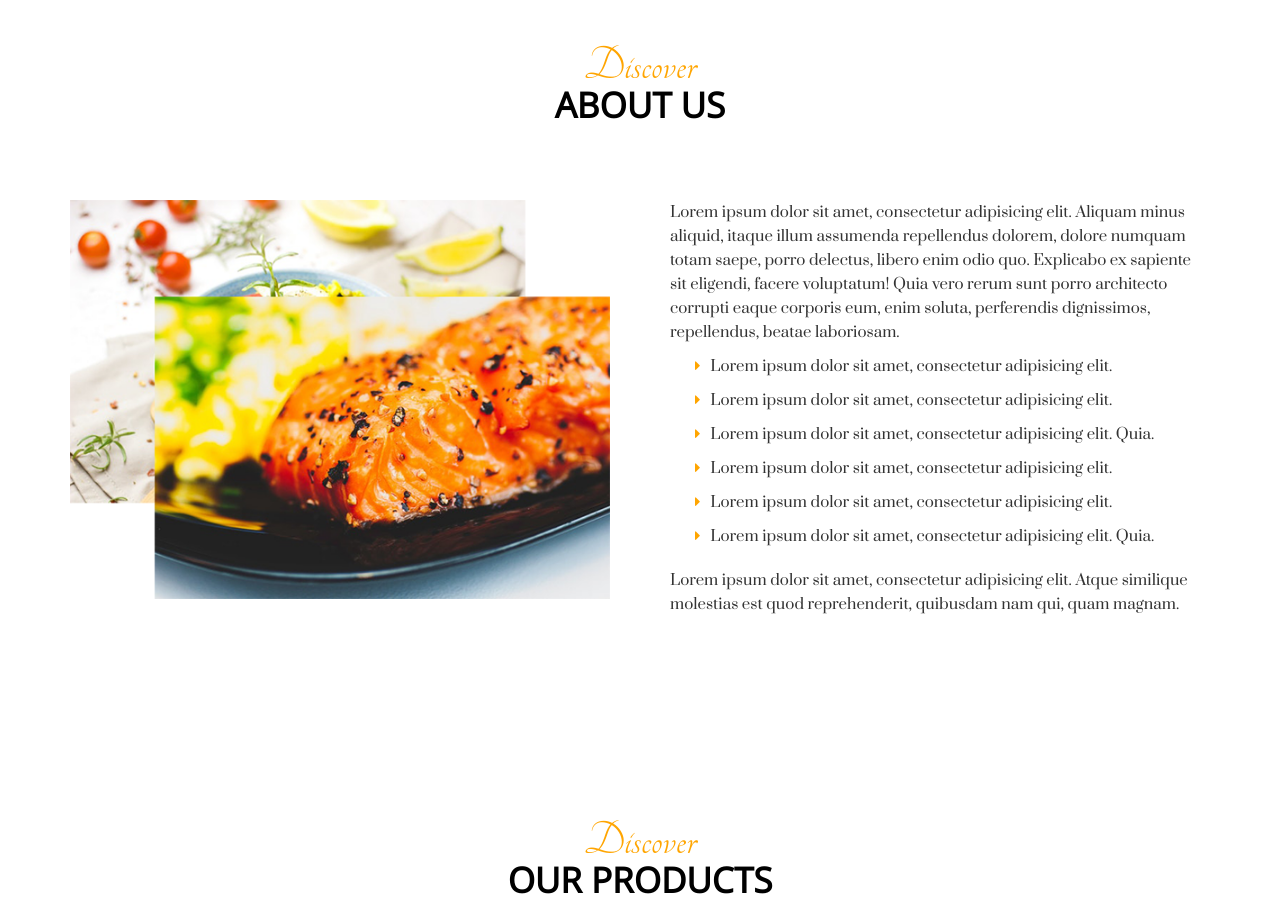
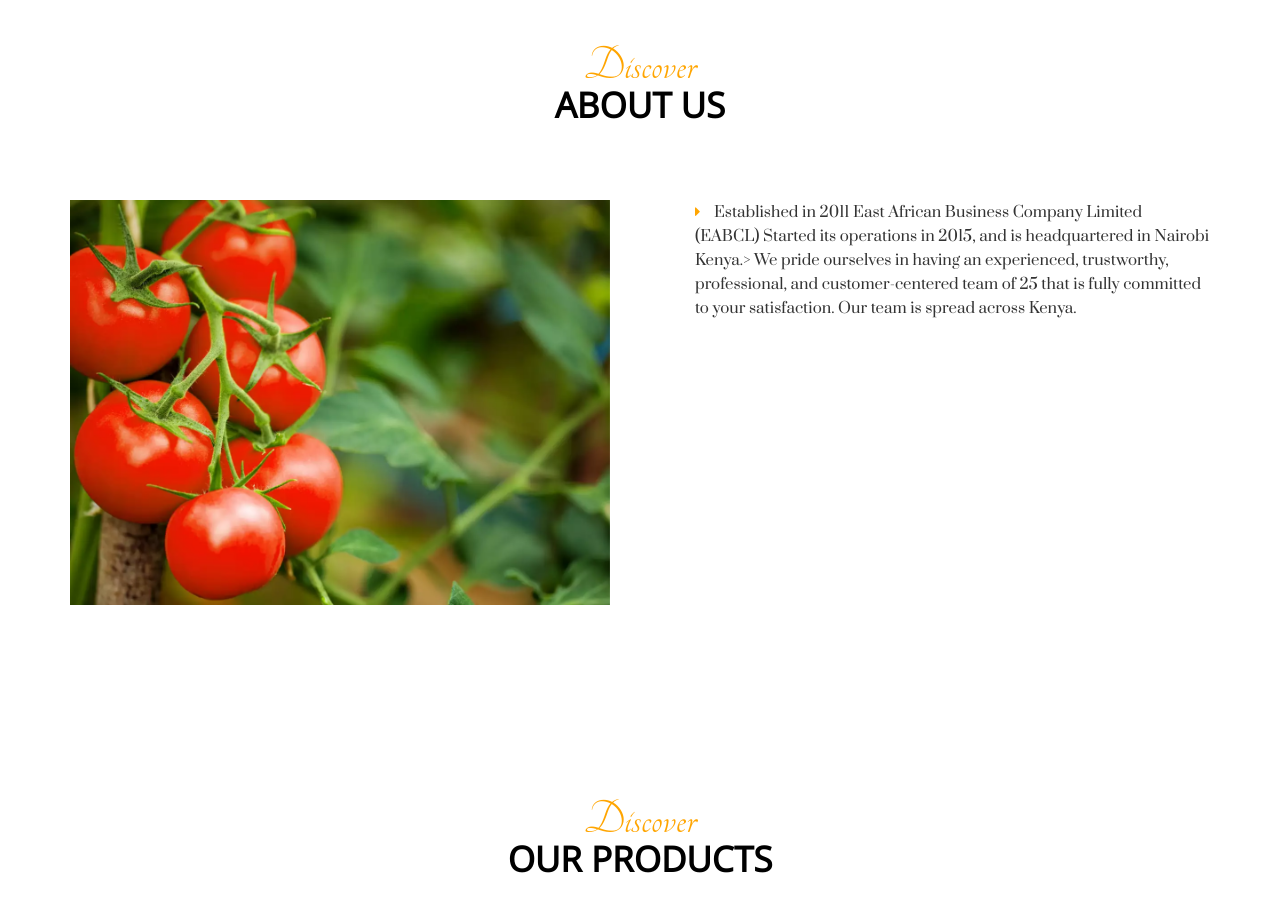
Before and after one commit to Adicapa/eabcl-website, a Django app: page / in a window 1280 px wide. Shown: the part 1099-2001 px from the top of the page. Run offline with Django 4.2, Linux system fonts and the light colour scheme; some libraries are stand-ins or nearby versions.

Commit message:
added files

```diff
--- a/templates/about.html
+++ b/templates/about.html
@@ -18,17 +18,15 @@
               </div>
               <div class="col-md-6">
                  <div class="mu-about-us-right">
-                 <p>Lorem ipsum dolor sit amet, consectetur adipisicing elit. Aliquam minus aliquid, itaque illum assumenda repellendus dolorem, dolore numquam totam saepe, porro delectus, libero enim odio quo. Explicabo ex sapiente sit eligendi, facere voluptatum! Quia vero rerum sunt porro architecto corrupti eaque corporis eum, enim soluta, perferendis dignissimos, repellendus, beatae laboriosam.</p>
                   <ul>
-                    <li>Lorem ipsum dolor sit amet, consectetur adipisicing elit.</li>
-                    <li>Lorem ipsum dolor sit amet, consectetur adipisicing elit.</li>
-                    <li>Lorem ipsum dolor sit amet, consectetur adipisicing elit. Quia.</li>
-                    <li>Lorem ipsum dolor sit amet, consectetur adipisicing elit.</li>
-                    <li>Lorem ipsum dolor sit amet, consectetur adipisicing elit.</li>
-                    <li>Lorem ipsum dolor sit amet, consectetur adipisicing elit. Quia.</li>
-                  </ul>
-                  <p>Lorem ipsum dolor sit amet, consectetur adipisicing elit. Atque similique molestias est quod reprehenderit, quibusdam nam qui, quam magnam.</p>
-                </div>
+                    <li> Established in 2011 East African Business Company Limited (EABCL)
+                    Started its operations in 2015, and is headquartered in Nairobi Kenya.>
+                     We pride ourselves in having an experienced, trustworthy, professional,
+                     and customer-centered team of 25 that is fully committed to your satisfaction.
+                    Our team is spread across Kenya.</li>
+                    </ul>
+                 </div>
+                </ul>
               </div>
             </div>
           </div>
--- a/templates/header.html
+++ b/templates/header.html
@@ -6,7 +6,7 @@
     <title>EABCL | Home</title>
 
     <!-- Favicon -->
-    <link rel="shortcut icon" href="assets/img/favicon.ico" type="image/x-icon">
+    <link rel="shortcut icon" href="{% static 'img/favicon.ico' %}" type="image/x-icon">
 
     <!-- Font awesome -->
     <link href="{% static  'css/font-awesome.css' %}" rel="stylesheet">
--- a/templates/slider.html
+++ b/templates/slider.html
@@ -12,9 +12,8 @@
           <!-- Top slider content -->
           <div class="mu-top-slider-content">
             <span class="mu-slider-small-title">Welcome</span>
-            <h2 class="mu-slider-title">To The OsteriaX</h2>
-            <p>Lorem ipsum dolor sit amet, consectetur adipisicing elit. Itaque voluptatem accusamus non quidem, deleniti optio.</p>
-            <a href="#mu-reservation" class="mu-readmore-btn mu-reservation-btn">BOOK A TABLE</a>
+            <h2 class="mu-slider-title">To EABCL</h2>
+
           </div>
           <!-- / Top slider content -->
         </div>
@@ -22,7 +21,7 @@
 
          <!-- Top slider single slide -->
         <div class="mu-top-slider-single">
-          <img src="{% static  'img/slider/2.jpeg' %}" alt="img">
+          <img src="{% static  'img/slider/2.png' %}" alt="img">
           <!-- Top slider content -->
           <div class="mu-top-slider-content">
             <span class="mu-slider-small-title">The Elegant</span>
@@ -36,7 +35,7 @@
 
         <!-- Top slider single slide -->
         <div class="mu-top-slider-single">
-          <img src="{% static 'img/slider/3.jpeg' %}" alt="img">
+          <img src="{% static 'img/slider/3.png' %}" alt="img">
           <!-- Top slider content -->
           <div class="mu-top-slider-content">
             <span class="mu-slider-small-title">Delicious</span>
--- a/templates/team.html
+++ b/templates/team.html
@@ -6,8 +6,8 @@
           <div class="mu-chef-area">
 
             <div class="mu-title">
-              <span class="mu-subtitle">Our Team</span>
-              <h2>MASTER CHEFS</h2>
+              <span class="mu-subtitle">Team</span>
+              <h2>Head Office Staff</h2>
             </div>
 
             <div class="mu-chef-content">
```
Also changed, not shown: other parts of templates/team.html (+22 -22 lines), static/img/about-us.png, static/img/slider/2.jpeg, 4 other files.
